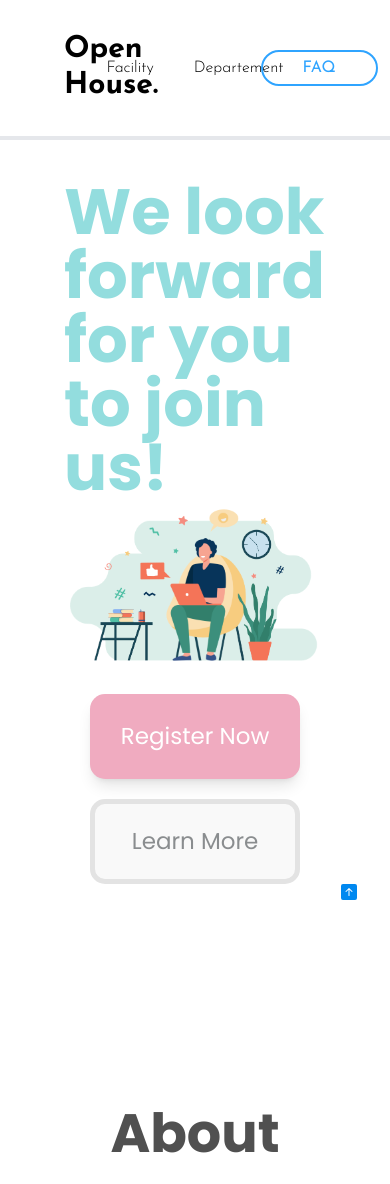
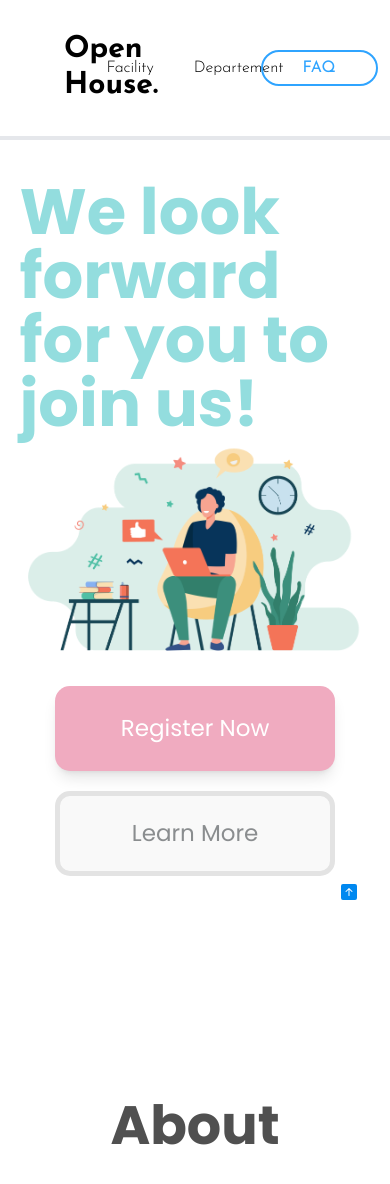
Before and after one commit to aufarhmn/web-open-house, a Next.js app: page / in a window 390 px wide. Shown: the top 1184 px of the page. Built offline with nearby package versions, Linux system fonts and the light colour scheme; no server answers.

Commit message:
fix: small fixes

```diff
--- a/components/Hero.js
+++ b/components/Hero.js
@@ -1,6 +1,6 @@
 import Image from "next/image";
 
-//TODO : Responsiveness, button links, animation, hover
+//TODO : Responsiveness, animation, hover
 
 const scrollToForm = () => {
   const form = document.getElementById("form");
@@ -15,7 +15,7 @@ const scrollToEvents = () => {
 const Hero = () => {
   return (
     <div className="flex flex-col items-center font-Poppins pt-10">
-      <div className="px-16 md:leading-[85px] leading-[64px] w-full text-white flex items-center justify-between flex-col lg:flex-row">
+      <div className="px-[5%] md:leading-[85px] leading-[64px] w-full text-white flex items-center justify-between flex-col lg:flex-row">
         <div data-aos="fade-up" data-aos-duration="700">
           <h1 className="md:text-[81px] text-[64px] max-w-[600px] font-bold text-blue-25">
             We look forward for you to join us!
@@ -25,7 +25,7 @@ const Hero = () => {
           <Image src="/OpenHouseHero.png" width={3147} height={2000} />
         </div>
       </div>
-      <div className="w-full px-16 flex gap-5 lg:gap-16 md:flex-row text-[23px] justify-center items-center flex-col lg:justify-start md:mt-5">
+      <div className="w-full px-[5%] flex gap-5 lg:gap-16 md:flex-row text-[23px] justify-center items-center flex-col lg:justify-start md:mt-5">
         <div
           className="cursor-pointer text-white bg-[#F0ABC0] flex justify-center items-center w-[80%] md:w-[192px] h-[85px] rounded-[15px] shadow-lg"
           onClick={() => {
```
